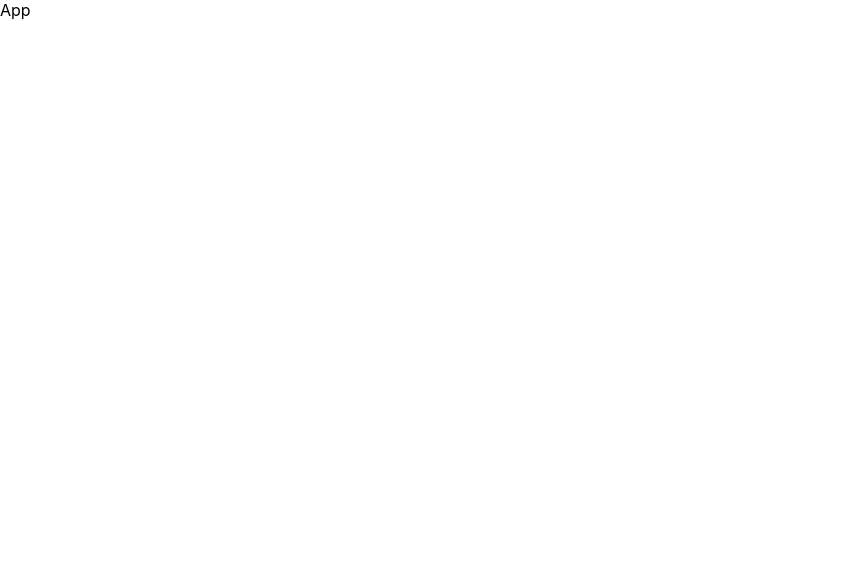
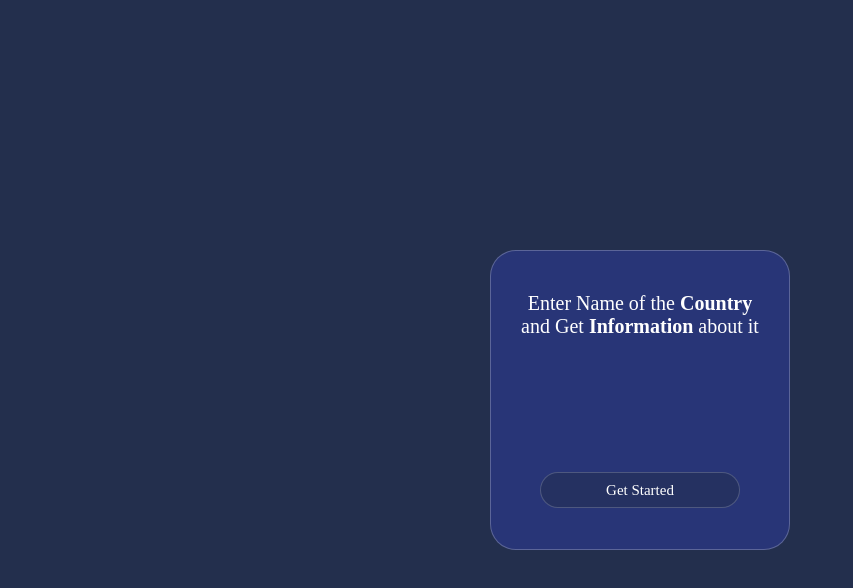
Before and after one commit to saeedahmedasad/CountryExplorer, a React (Create React App) app: page / in a window 1280 px wide. Shown: the top 588 px of the page, without its empty margins (0-853 px from the left). Built offline with nearby package versions, Linux system fonts and the light colour scheme; the HTML template or start-up script is replaced by a standard one.

Commit message:
add starting info page

```diff
--- a/src/App.js
+++ b/src/App.js
@@ -1,8 +1,11 @@
 import React from 'react'
+import Header from './components/Header'
 
 const App = () => {
   return (
-    <div>App</div>
+    <>
+      <Header />
+    </>
   )
 }
 
--- /dev/null
+++ b/src/components/Header.jsx
@@ -0,0 +1,15 @@
+import React, { useState } from 'react'
+import Welcome from './Welcome'
+import Info from './Info'
+
+const Header = () => {
+    const [infoActive, setInfoActive] = useState(true)
+    return (
+    <>
+        {infoActive ? <Welcome setInfoActive={setInfoActive}/> : ""}
+        {!infoActive ? <Info/> : ""}
+    </>
+  )
+}
+
+export default Header
--- a/src/components/Welcome.jsx
+++ b/src/components/Welcome.jsx
@@ -1,8 +1,14 @@
 import React from 'react'
+import "./css/welcome.css"
 
-const Welcome = () => {
+const Welcome = ({ setInfoActive }) => {
   return (
-    <div>Welcome</div>
+    <div className="welcome">
+        <div className="box">
+            <div className="title">Enter Name of the <b>Country</b> and Get <b>Information</b> about it</div>
+            <button className="btn" onClick={() => setInfoActive(false)}>Get Started</button>
+        </div>
+    </div>
   )
 }
 
--- /dev/null
+++ b/src/components/css/welcome.css
@@ -0,0 +1,51 @@
+.welcome{
+    width: 100%;
+    height: 100vh;
+    display: flex;
+    justify-content: center;
+    align-items: center;
+    background: #232F4D;
+}
+.box{
+    width: 300px;
+    height: 300px;
+    background: #283577;
+    display: flex;
+    align-items: center;
+    justify-content: space-between;
+    flex-direction: column;
+    padding: 41px 20px;
+    color: white;
+    background: #283577;
+    border: 1px solid rgba(255, 255, 255, 0.24);
+    border-radius: 26px;
+}
+.box:hover{
+    background: hsl(229, 49%, 30%);
+}
+.title{
+    font-size: 20px;
+    text-align: center;
+        /*  */
+    font-style: normal;
+    font-weight: 400;
+    text-align: center;
+}
+.btn{
+    width: 200px;
+    height: 35.83px;
+    font-weight: 500;
+    font-size: 15px;
+
+    /* identical to box height */
+    text-align: center;
+    color: #FFFFFF;
+    background: rgba(35, 47, 77, 0.5);
+    border: 1px solid rgba(255, 255, 255, 0.19);
+    border-radius: 50px;
+    cursor: pointer;
+    transition: .3s;
+}
+.btn:hover{
+    background: hsla(213, 27%, 12%, 0.5);
+}
--- a/src/index.css
+++ b/src/index.css
@@ -1,13 +1,6 @@
-body {
+*{
   margin: 0;
-  font-family: -apple-system, BlinkMacSystemFont, 'Segoe UI', 'Roboto', 'Oxygen',
-    'Ubuntu', 'Cantarell', 'Fira Sans', 'Droid Sans', 'Helvetica Neue',
-    sans-serif;
-  -webkit-font-smoothing: antialiased;
-  -moz-osx-font-smoothing: grayscale;
+  padding: 0;
+  box-sizing: border-box;
+  font-family: "Poppins";
 }
-
-code {
-  font-family: source-code-pro, Menlo, Monaco, Consolas, 'Courier New',
-    monospace;
-}
```
